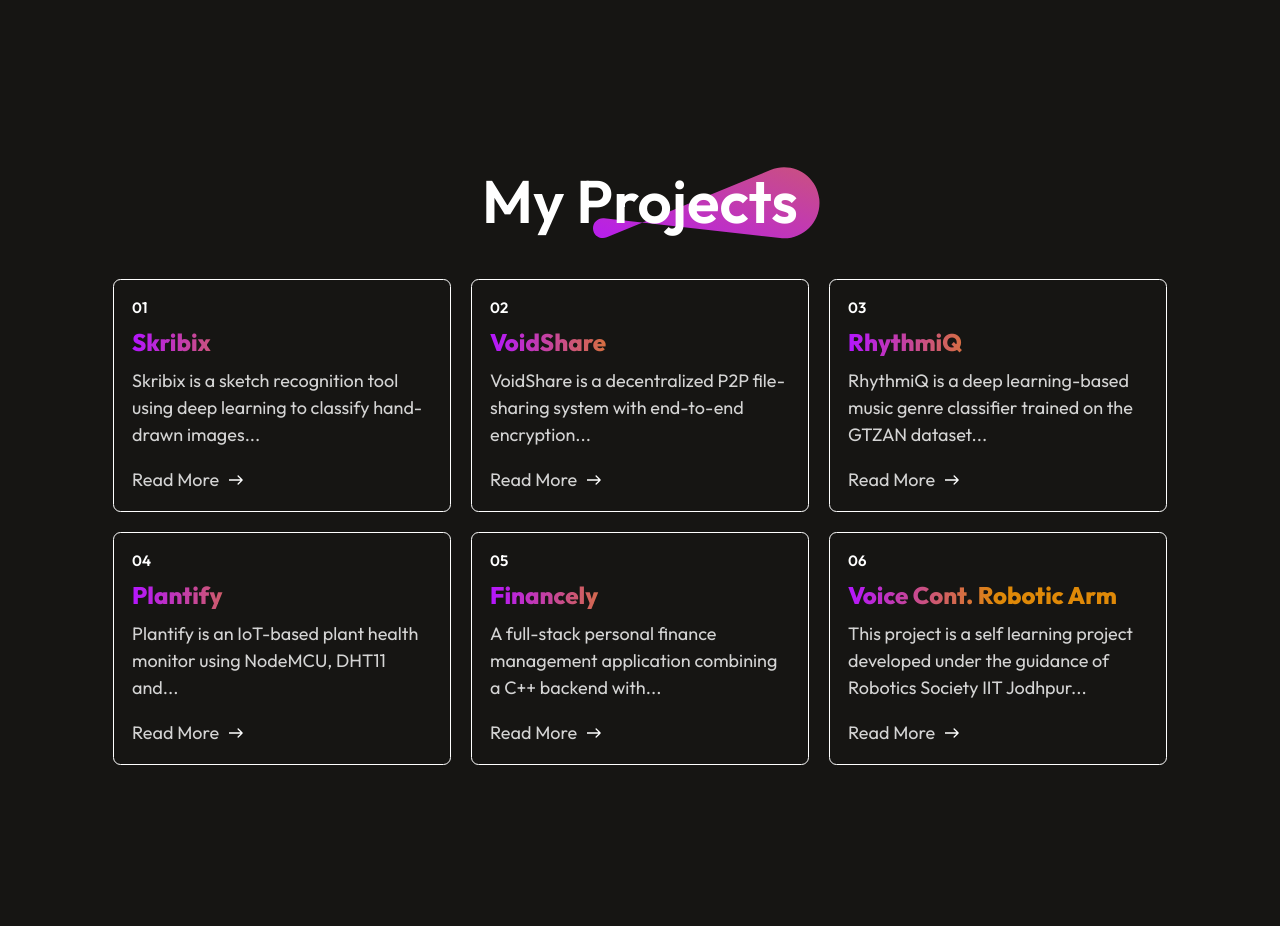
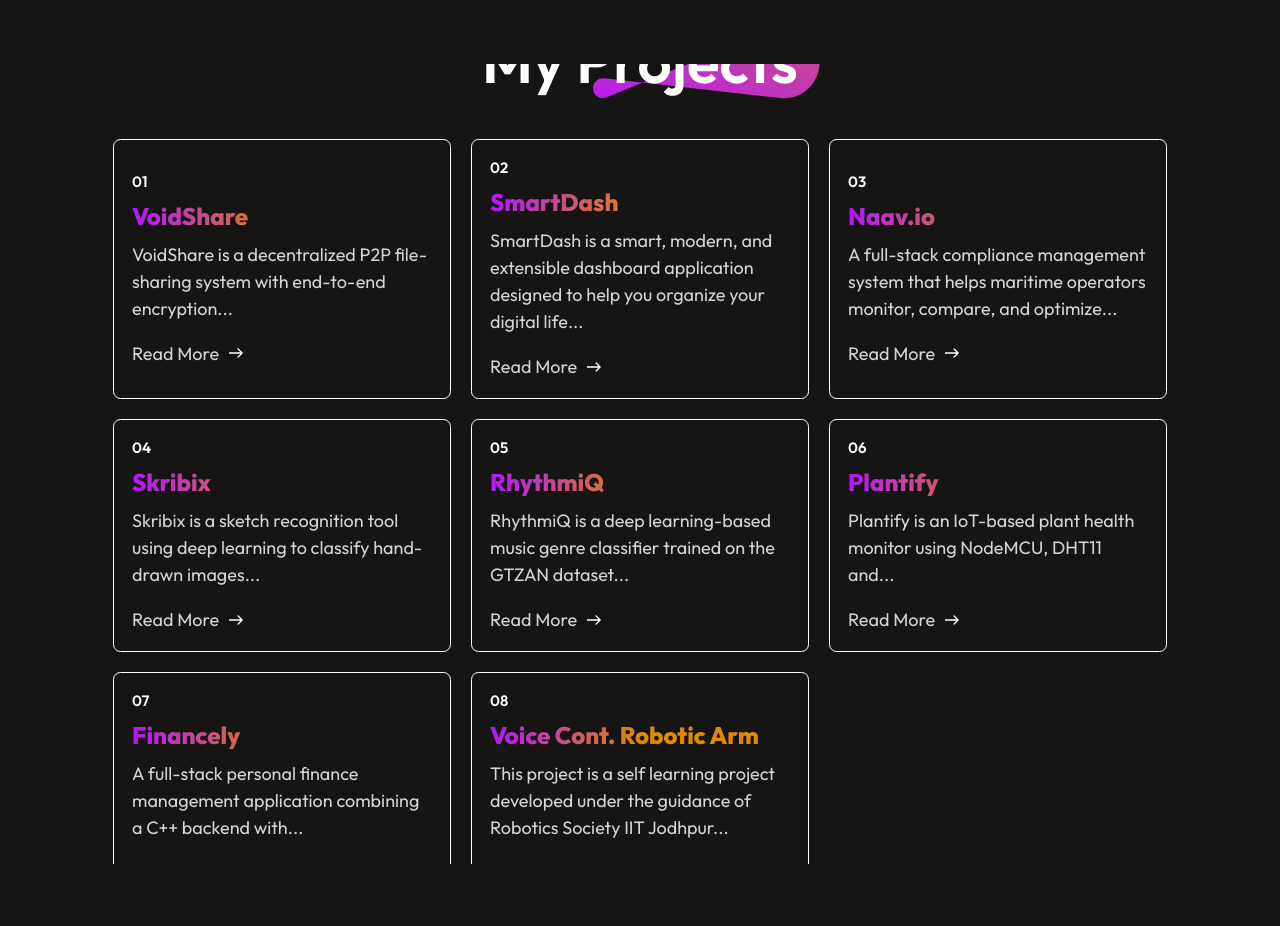
Before and after one commit to Anshit2005/portfolio_anshit, a React (Vite) app: page / in a window 1280 px wide. Shown: the part 1680-2606 px from the top of the page. Built offline with nearby package versions, Linux system fonts and the light colour scheme.

Commit message:
Updated Projects Data

```diff
--- a/src/assets/projects_data.js
+++ b/src/assets/projects_data.js
@@ -1,36 +1,48 @@
 const Projects_Data = [
   {
     s_no: "01",
+    s_name: "VoidShare",
+    s_desc: "VoidShare is a decentralized P2P file-sharing system with end-to-end encryption...",
+    s_link: "https://github.com/Sahil-1918912/VoidShare"
+  },
+  {
+    s_no: "02",
+    s_name: "SmartDash",
+    s_desc: "SmartDash is a smart, modern, and extensible dashboard application designed to help you organize your digital life...",
+    s_link: "https://github.com/Anshit2005/SmartDash"
+  },
+  {
+    s_no: "03",
+    s_name: "Naav.io",
+    s_desc: "A full-stack compliance management system that helps maritime operators monitor, compare, and optimize...",
+    s_link: "https://github.com/Anshit2005/Naav.io"
+  },
+  {
+    s_no: "04",
     s_name: "Skribix",
     s_desc: "Skribix is a sketch recognition tool using deep learning to classify hand-drawn images...",
     s_link: "https://github.com/Sahil-1918912/Skribix"
   },
   {
-    s_no: "02",
-    s_name: "VoidShare",
-    s_desc: "VoidShare is a decentralized P2P file-sharing system with end-to-end encryption...",
-    s_link: "https://github.com/Sahil-1918912/VoidShare"
-  },
-  {
-    s_no: "03",
+    s_no: "05",
     s_name: "RhythmiQ",
     s_desc: "RhythmiQ is a deep learning-based music genre classifier trained on the GTZAN dataset...",
     s_link: "https://github.com/Anshit2005/RhythmiQ-Music-Genre-Classification"
   },
   {
-    s_no: "04",
+    s_no: "06",
     s_name: "Plantify",
     s_desc: "Plantify is an IoT-based plant health monitor using NodeMCU, DHT11 and...",
     s_link: "https://github.com/Anshit2005/Plantify---Smart-Plant-Health-Monitoring-System-"
   },
   {
-    s_no: "05",
+    s_no: "07",
     s_name: "Financely",
     s_desc: "A full-stack personal finance management application combining a C++ backend with...",
     s_link: "https://github.com/Anshit2005/Finance_Tracker"
   },
   {
-    s_no: "06",
+    s_no: "08",
     s_name: "Voice Cont. Robotic Arm",
     s_desc: "This project is a self learning project developed under the guidance of Robotics Society IIT Jodhpur...",
     s_link: "https://github.com/Anshit2005/Voice-Controlled-Robotic-Arm"
```
